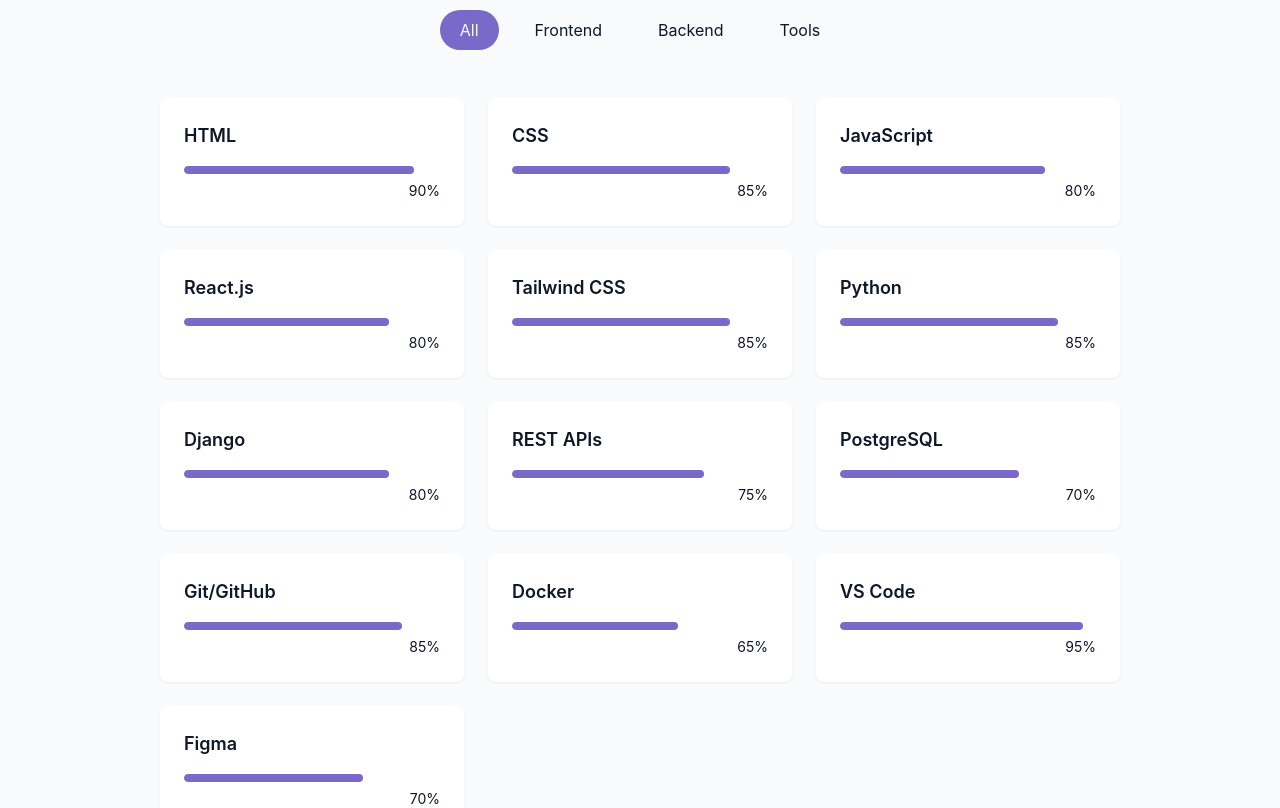
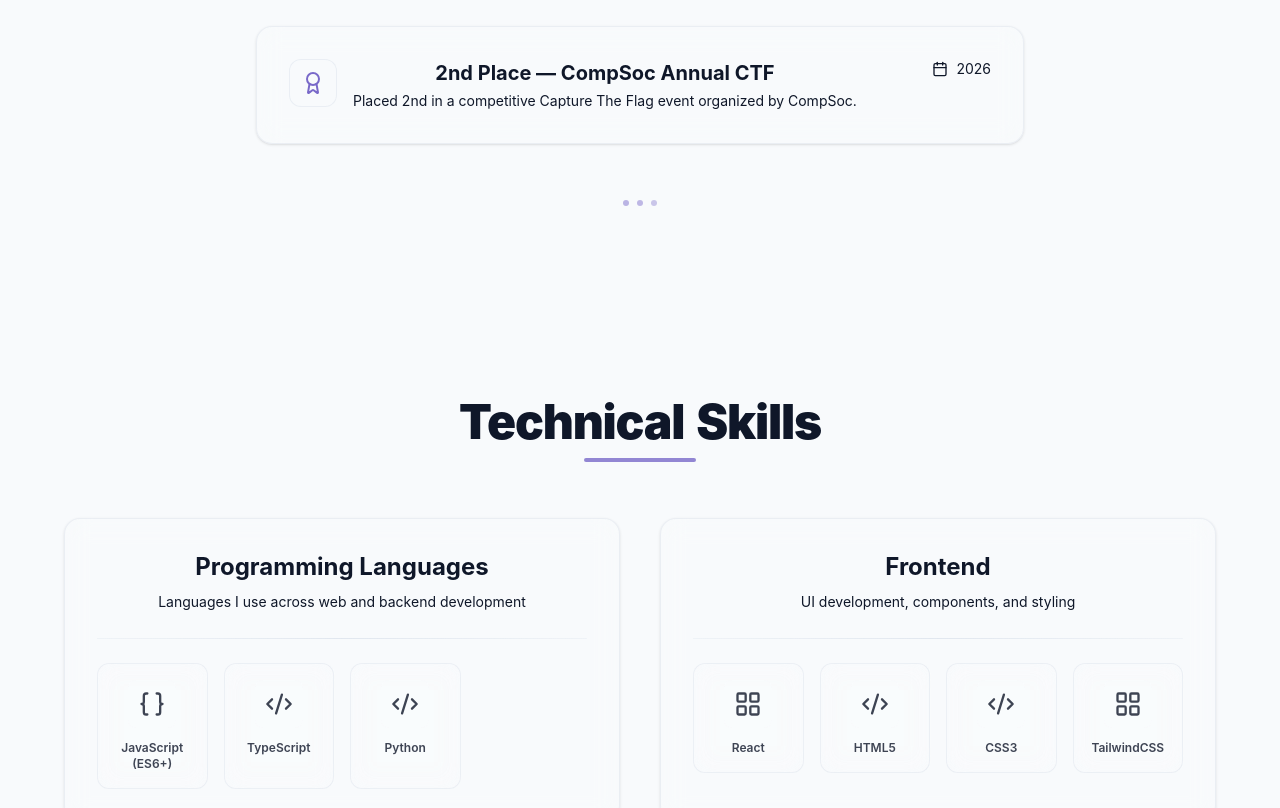
Before and after one commit to bohdankukuruza/portfolio, a React (Vite) app: page / in a window 1280 px wide. Shown: the part 1800-2608 px from the top of the page. Built offline with nearby package versions, Linux system fonts and the light colour scheme.

Commit message:
Add HonorsAwardsSection component and integrate it into Home page

```diff
--- /dev/null
+++ b/src/components/HonorsAwardsSection.jsx
@@ -0,0 +1,66 @@
+// src/components/HonorsAwardsSection.jsx
+import { Award, Calendar } from "lucide-react";
+
+export const HonorsAwardsSection = () => {
+  return (
+    <section id="honors" className="relative px-4 py-20">
+      <div className="mx-auto max-w-6xl">
+        {/* Header (like Nazarii) */}
+        <div className="text-center mb-14">
+          <h2 className="text-4xl sm:text-5xl font-black tracking-tight text-foreground mb-3">
+            Honors <span className="ml-3 text-gradient">&amp; Awards</span>
+          </h2>
+          <div className="mx-auto h-1 w-28 rounded-full bg-primary/80" />
+        </div>
+
+        {/* Single card */}
+        <div className="mx-auto max-w-3xl">
+          <div className="group relative rounded-2xl border border-border/60 bg-background/30 backdrop-blur-md p-8 shadow-sm transition-all duration-500 hover:border-primary/30 hover:bg-background/40 hover:shadow-xl">
+            {/* top gradient line */}
+            <div className="absolute left-8 right-8 top-0 h-px bg-gradient-to-r from-transparent via-primary/40 to-transparent opacity-0 transition-opacity duration-500 group-hover:opacity-100" />
+
+            <div className="flex flex-col gap-6 sm:flex-row sm:items-start sm:justify-between">
+              <div className="flex items-start gap-4">
+                <div className="flex h-12 w-12 items-center justify-center rounded-xl border border-border/60 bg-background/40 text-primary">
+                  <Award className="h-6 w-6" />
+                </div>
+
+                <div>
+                  <h3 className="text-xl font-bold text-foreground transition-colors duration-300 group-hover:text-primary">
+                    2nd Place — CompSoc Annual CTF
+                  </h3>
+                  <p className="mt-1 text-sm text-muted-foreground">
+                    Placed 2nd in a competitive Capture The Flag event organized by CompSoc.
+                  </p>
+                </div>
+              </div>
+
+              <div className="flex items-center gap-2 text-sm text-muted-foreground">
+                <Calendar className="h-4 w-4" />
+                <span>2026</span>
+              </div>
+            </div>
+
+            {/* bottom corner decoration */}
+            <div className="pointer-events-none absolute bottom-0 right-0 h-24 w-24 overflow-hidden rounded-br-2xl">
+              <div className="absolute -bottom-12 -right-12 h-24 w-24 rounded-full bg-primary/0 opacity-0 transition-all duration-500 group-hover:opacity-100 group-hover:bg-primary/10" />
+            </div>
+          </div>
+        </div>
+
+        {/* bottom dots like his sections */}
+        <div className="mt-14 flex justify-center gap-2 select-none">
+          <div className="h-1.5 w-1.5 rounded-full bg-primary/80 animate-pulse" />
+          <div
+            className="h-1.5 w-1.5 rounded-full bg-primary/60 animate-pulse"
+            style={{ animationDelay: "0.2s" }}
+          />
+          <div
+            className="h-1.5 w-1.5 rounded-full bg-primary/40 animate-pulse"
+            style={{ animationDelay: "0.4s" }}
+          />
+        </div>
+      </div>
+    </section>
+  );
+};
--- a/src/components/SkillsSection.jsx
+++ b/src/components/SkillsSection.jsx
@@ -1,84 +1,172 @@
-import { useState } from "react";
-import { cn } from "@/lib/utils";
+// src/components/SkillsSection.jsx
+import { useMemo } from "react";
+import {
+  Braces,
+  Code2,
+  Database,
+  Server,
+  Wrench,
+  LayoutGrid,
+  ShieldCheck,
+  GitBranch,
+  Boxes,
+  Workflow,
+} from "lucide-react";
 
-const skills = [
-
-  // Frontend
-  { name: "HTML", level: 90, category: "frontend" },
-  { name: "CSS", level: 85, category: "frontend" },
-  { name: "JavaScript", level: 80, category: "frontend" },
-  { name: "React.js", level: 80, category: "frontend" },
-  { name: "Tailwind CSS", level: 85, category: "frontend" },
-
-  // Backend
-  { name: "Python", level: 85, category: "backend" },
-  { name: "Django", level: 80, category: "backend" },
-  { name: "REST APIs", level: 75, category: "backend" },
-  { name: "PostgreSQL", level: 70, category: "backend" },
-
-  // Tools
-  { name: "Git/GitHub", level: 85, category: "tools" },
-  { name: "Docker", level: 65, category: "tools" },
-  { name: "VS Code", level: 95, category: "tools" },
-  { name: "Figma", level: 70, category: "tools" },
-
+const groups = [
+  {
+    title: "Programming Languages",
+    subtitle: "Languages I use across web and backend development",
+    skills: [
+      { name: "JavaScript (ES6+)", Icon: Braces },
+      { name: "TypeScript", Icon: Code2 },
+      { name: "Python", Icon: Code2 },
+    ],
+  },
+  {
+    title: "Frontend",
+    subtitle: "UI development, components, and styling",
+    skills: [
+      { name: "React", Icon: LayoutGrid },
+      { name: "HTML5", Icon: Code2 },
+      { name: "CSS3", Icon: Code2 },
+      { name: "TailwindCSS", Icon: LayoutGrid },
+    ],
+  },
+  {
+    title: "Backend & APIs",
+    subtitle: "Frameworks, API design, and data formats",
+    skills: [
+      { name: "Django", Icon: Server },
+      { name: "REST API design", Icon: Workflow },
+    ],
+  },
+  {
+    title: "Databases",
+    subtitle: "Relational databases and SQL",
+    skills: [
+      { name: "PostgreSQL", Icon: Database },
+      { name: "SQL", Icon: Database },
+    ],
+  },
+  {
+    title: "DevOps & Tools",
+    subtitle: "Developer tooling and environments",
+    skills: [
+      { name: "Git", Icon: GitBranch },
+      { name: "GitHub", Icon: GitBranch },
+      { name: "Docker", Icon: Boxes },
+      { name: "Linux", Icon: Wrench },
+      { name: "Vite", Icon: Wrench },
+      { name: "Postman", Icon: Wrench },
+    ],
+  },
+  {
+    title: "Web & Software Engineering",
+    subtitle: "Core concepts and best practices",
+    skills: [
+      { name: "Auth / Security basics", Icon: ShieldCheck },
+      { name: "Responsive design", Icon: LayoutGrid },
+      { name: "OOP", Icon: Code2 },
+    ],
+  },
 ];
 
-const categories = ["all", "frontend", "backend", "tools"];
+function SkillTile({ name, Icon }) {
+  return (
+    <div className="group relative rounded-xl border border-border/60 bg-background/35 p-4 backdrop-blur-md transition-all duration-300 hover:-translate-y-1 hover:border-primary/40 hover:shadow-lg">
+      {/* Gradient overlay on hover */}
+      <div className="pointer-events-none absolute inset-0 rounded-xl bg-gradient-to-br from-primary/0 via-primary/0 to-primary/0 opacity-0 transition-opacity duration-300 group-hover:opacity-100 group-hover:from-primary/10 group-hover:via-primary/5 group-hover:to-primary/10" />
+
+      {/* Shine */}
+      <div className="pointer-events-none absolute inset-0 overflow-hidden rounded-xl">
+        <div className="absolute inset-0 -translate-x-full bg-gradient-to-r from-transparent via-white/15 to-transparent transition-transform duration-700 group-hover:translate-x-full" />
+      </div>
+
+      <div className="relative z-10 flex flex-col items-center gap-3">
+        <div className="relative">
+          <div className="absolute inset-0 rounded-lg bg-primary/20 blur-lg opacity-0 transition-opacity duration-300 group-hover:opacity-100" />
+          <div className="relative flex h-12 w-12 items-center justify-center rounded-lg bg-background/60 transition-transform duration-300 group-hover:scale-110 group-hover:rotate-3">
+            <Icon className="h-7 w-7 text-foreground/80 transition-colors duration-300 group-hover:text-primary" />
+          </div>
+        </div>
+
+        <div className="text-center text-xs font-semibold text-foreground/80 transition-colors duration-300 group-hover:text-foreground">
+          {name}
+        </div>
+      </div>
+
+      {/* Corner accent */}
+      <div className="pointer-events-none absolute right-0 top-0 h-8 w-8 overflow-hidden rounded-tr-xl">
+        <div className="absolute -right-4 -top-4 h-8 w-8 rotate-45 bg-primary/0 transition-all duration-300 group-hover:bg-primary/15" />
+      </div>
+    </div>
+  );
+}
 
 export const SkillsSection = () => {
-  const [activeCategory, setActiveCategory] = useState("all");
+  const ordered = useMemo(() => groups, []);
 
-  const filteredSkills = skills.filter(
-    (skill) => activeCategory === "all" || skill.category === activeCategory
-  );
   return (
-    <section id="skills" className="py-24 px-4 relative bg-secondary/30">
-      <div className="container mx-auto max-w-5xl">
-        <h2 className="text-3xl md:text-4xl font-bold mb-12 text-center">
-          My <span className="text-primary"> Skills</span>
-        </h2>
+    <section id="skills" className="relative py-20 sm:py-28 px-4 overflow-hidden">
+      {/* optional subtle overlay, НЕ перекрывает звёзды */}
 
-        <div className="flex flex-wrap justify-center gap-4 mb-12">
-          {categories.map((category, key) => (
-            <button
-              key={key}
-              onClick={() => setActiveCategory(category)}
-              className={cn(
-                "px-5 py-2 rounded-full transition-colors duration-300 capitalize",
-                activeCategory === category
-                  ? "bg-primary text-primary-foreground"
-                  : "bg-secondary/70 text-forefround hover:bd-secondary"
-              )}
-            >
-              {category}
-            </button>
+
+      <div className="relative mx-auto max-w-6xl">
+        {/* Header (как у Nazarii) */}
+        <div className="text-center mb-14">
+          <h2 className="text-4xl sm:text-5xl font-black tracking-tight text-foreground mb-3">
+            Technical
+            <span className="ml-3 text-gradient">Skills</span>
+          </h2>
+          <div className="mx-auto h-1 w-28 rounded-full bg-primary/80" />
+          {/* можешь включить описание если хочешь */}
+          {/* <p className="mx-auto mt-5 max-w-2xl text-muted-foreground">
+            A quick overview of tools and concepts I use in development.
+          </p> */}
+        </div>
+
+        {/* Groups grid */}
+        <div className="grid gap-8 md:grid-cols-2 lg:gap-10">
+          {ordered.map((group, groupIndex) => (
+            <div key={group.title} className="group relative">
+              <div className="relative h-full rounded-2xl border border-border/60 bg-background/30 backdrop-blur-md p-8 shadow-sm transition-all duration-500 hover:border-primary/30 hover:bg-background/40 hover:shadow-xl">
+                {/* Top gradient line */}
+                <div className="absolute left-8 right-8 top-0 h-px bg-gradient-to-r from-transparent via-primary/40 to-transparent opacity-0 transition-opacity duration-500 group-hover:opacity-100" />
+
+                <div className="mb-6 space-y-2">
+                  <h3 className="text-2xl font-bold text-foreground transition-colors duration-300 group-hover:text-primary">
+                    {group.title}
+                  </h3>
+                  <p className="text-sm leading-relaxed text-muted-foreground">
+                    {group.subtitle}
+                  </p>
+                </div>
+
+                {/* Divider */}
+                <div className="mb-6 h-px bg-gradient-to-r from-border/40 via-border to-border/40" />
+
+                {/* Tiles */}
+                <div className="grid grid-cols-2 gap-4 sm:grid-cols-3 lg:grid-cols-4">
+                  {group.skills.map((skill) => (
+                    <SkillTile key={skill.name} name={skill.name} Icon={skill.Icon} />
+                  ))}
+                </div>
+
+                {/* Bottom corner decoration */}
+                <div className="pointer-events-none absolute bottom-0 right-0 h-24 w-24 overflow-hidden rounded-br-2xl">
+                  <div className="absolute -bottom-12 -right-12 h-24 w-24 rounded-full bg-primary/0 opacity-0 transition-all duration-500 group-hover:opacity-100 group-hover:bg-primary/10" />
+                </div>
+              </div>
+            </div>
           ))}
         </div>
 
-        <div className="grid grid-cols-1 sm:grid-cols-2 lg:grid-cols-3 gap-6">
-          {filteredSkills.map((skill, key) => (
-            <div
-              key={key}
-              className="bg-card p-6 rounded-lg shadow-xs card-hover"
-            >
-              <div className="text-left mb-4">
-                <h3 className="font-semibold text-lg"> {skill.name}</h3>
-              </div>
-              <div className="w-full bg-secondary/50 h-2 rounded-full overflow-hidden">
-                <div
-                  className="bg-primary h-2 rounded-full origin-left animate-[grow_1.5s_ease-out]"
-                  style={{ width: skill.level + "%" }}
-                />
-              </div>
-
-              <div className="text-right mt-1">
-                <span className="text-sm text-muted-foreground">
-                  {skill.level}%
-                </span>
-              </div>
-            </div>
-          ))}
+        {/* Bottom dots (как у него) */}
+        <div className="mt-14 flex justify-center gap-2 select-none">
+          <div className="h-1.5 w-1.5 rounded-full bg-primary/80 animate-pulse" />
+          <div className="h-1.5 w-1.5 rounded-full bg-primary/60 animate-pulse" style={{ animationDelay: "0.2s" }} />
+          <div className="h-1.5 w-1.5 rounded-full bg-primary/40 animate-pulse" style={{ animationDelay: "0.4s" }} />
         </div>
       </div>
     </section>
--- a/src/pages/Home.jsx
+++ b/src/pages/Home.jsx
@@ -7,6 +7,7 @@
 import { ProjectsSection } from "../components/ProjectsSection";
 import { ContactSection } from "../components/ContactSection";
 import { Footer } from "../components/Footer";
+import { HonorsAwardsSection } from "../components/HonorsAwardsSection";
 
 export const Home = () => {
     return <div className="min-h-screen bg-background text-foreground overflow-x-hidden">
@@ -25,6 +26,7 @@
         <main>
         <HeroSection />
         <AboutSection />
+        <HonorsAwardsSection  />
         <SkillsSection />
         <ProjectsSection />
         <ContactSection />
```
